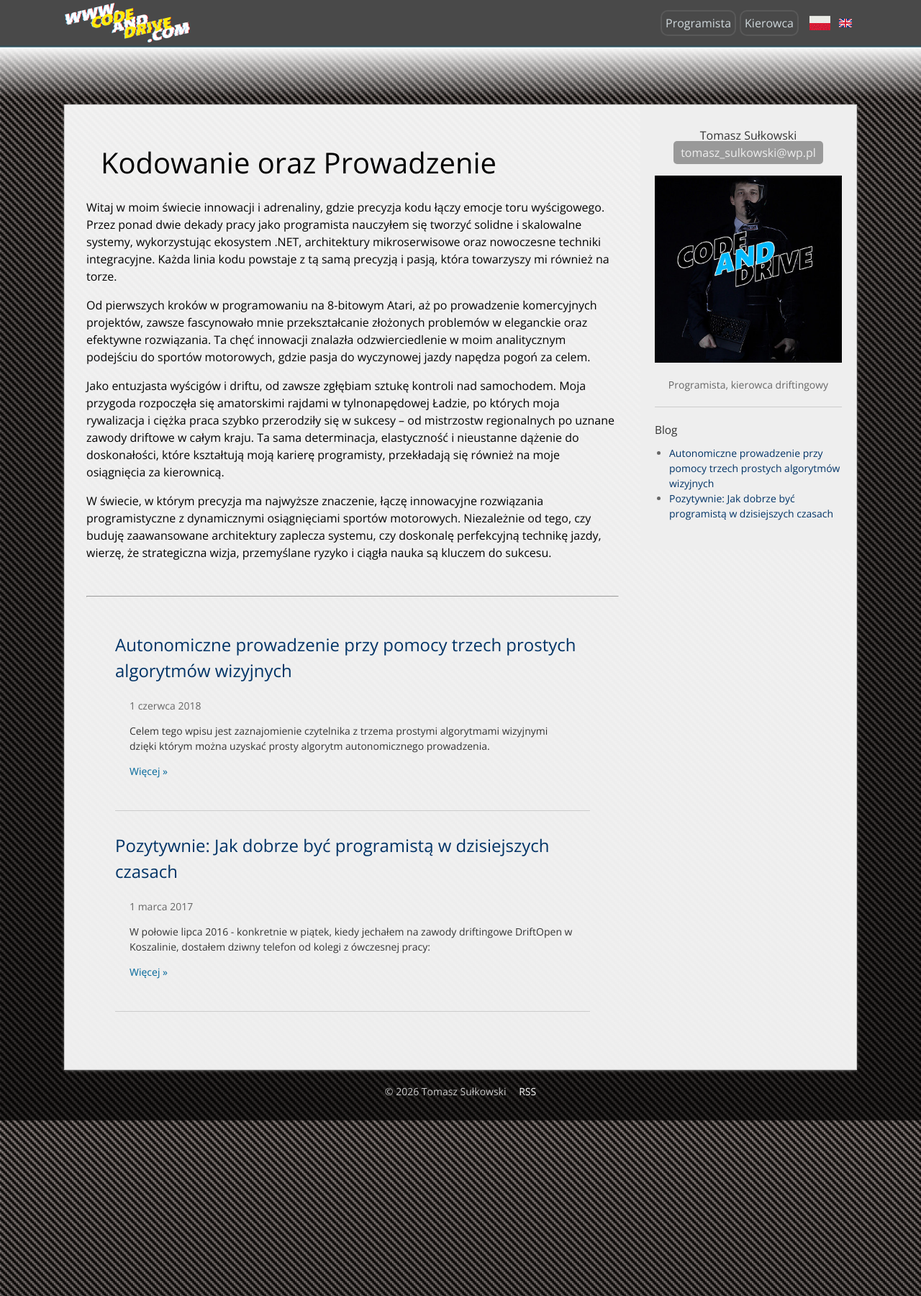
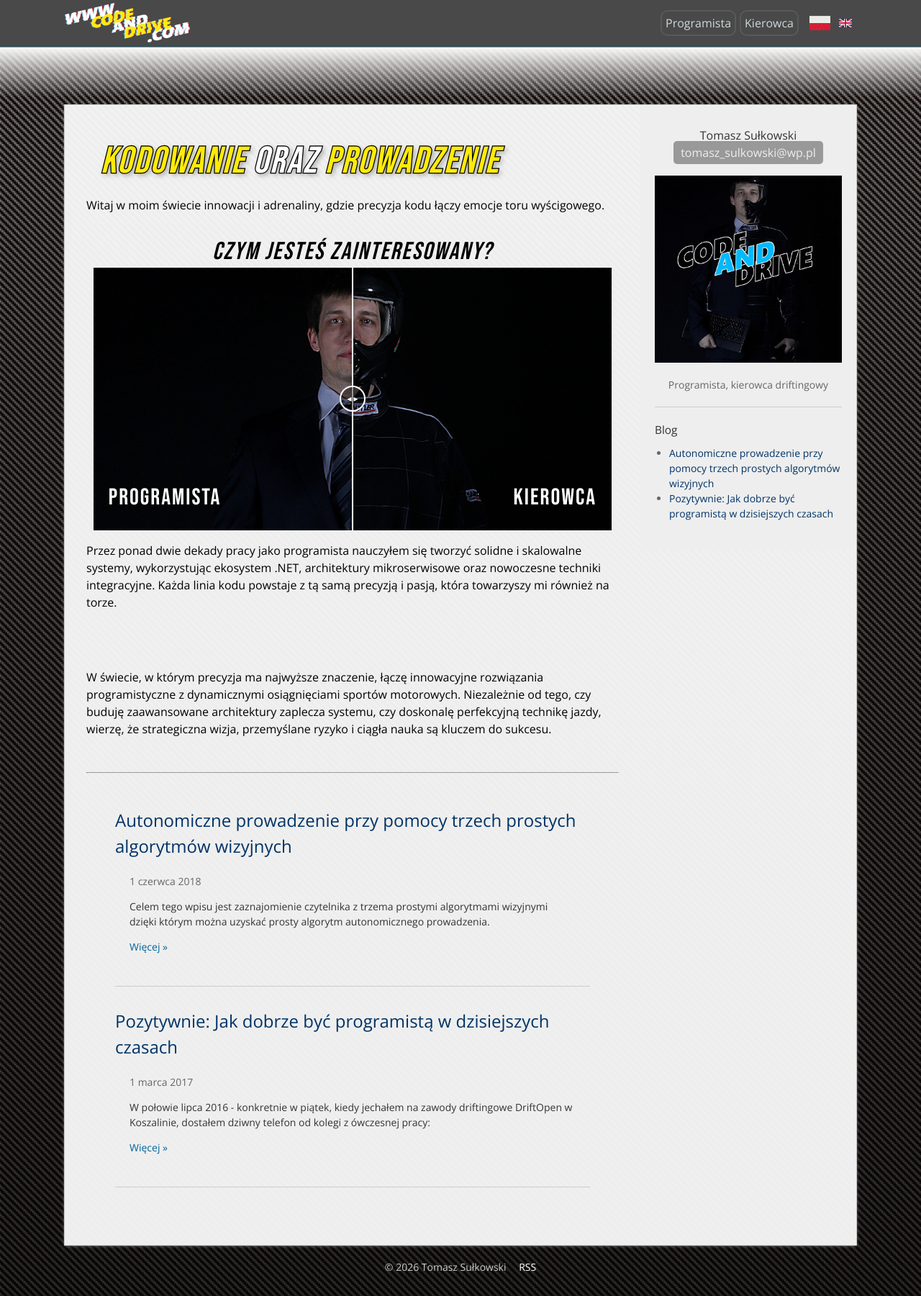
Before and after one commit to Soolek/soolek.github.io, a Jekyll site: the page built from home.pl.html, in a window 1280 px wide. Shown: the whole page at 72% size. Built offline with Jekyll 4.4.1, drawn with Linux system fonts in a browser that asks for light colours.

Commit message:
Home (PL): mirror the English home page - styled title, heading and the chooser
Same structure as home.en.html with the existing Polish prose moved into the
widget (rest of the intro -> centre, Atari paragraph -> left, drift paragraph ->
right), "Czym jesteś zainteresowany?" as the heading, Programista / Kierowca
labels linking to /pl/developer/ and /pl/driver/, "Czytaj więcej..." on the
chosen side. Labels are slightly smaller on phones so "Programista" clears the
divider at its nearest position.

Co-Authored-By: Claude Fable 5 <noreply@anthropic.com>
Claude-Session: https://claude.ai/code/session_01GHtuqHBafVYaKeiSHvM9XZ

```diff
--- a/_sass/_choose.scss
+++ b/_sass/_choose.scss
@@ -127,6 +127,9 @@ $choose-step:   ($choose-width / 2 - $choose-margin);   // 160px between the thr
 	@media (hover: hover) and (pointer: fine) {
 		pointer-events: auto;
 	}
+	@include media-query($on-palm) {
+		padding: 0 4px 4px;
+	}
 }
 .choose__label {
 	padding: 0 .4em;
@@ -136,8 +139,10 @@ $choose-step:   ($choose-width / 2 - $choose-margin);   // 160px between the thr
 	text-transform: uppercase;
 	letter-spacing: 2px;
 
+	// phones: "Programista" must clear the divider at its nearest position (27.8% of a ~370px stage)
 	@include media-query($on-palm) {
-		letter-spacing: 1px;
+		font-size: 16px;
+		letter-spacing: .5px;
 	}
 }
 .choose__more {
--- a/home.pl.html
+++ b/home.pl.html
@@ -7,11 +7,17 @@ description: "Tomasz Sułkowski – programista .NET i kierowca driftingowy. Kod
 ---
 
 <div class="home">
-  <h1 class="page-heading">Kodowanie oraz Prowadzenie</h1>
+  <h1 class="page-heading home-title"><span class="home-title__accent">Kodowanie</span> oraz <span class="home-title__accent">Prowadzenie</span></h1>
 
-  <p>Witaj w moim świecie innowacji i adrenaliny, gdzie precyzja kodu łączy emocje toru wyścigowego. Przez ponad dwie dekady pracy jako programista nauczyłem się tworzyć solidne i skalowalne systemy, wykorzystując ekosystem .NET, architektury mikroserwisowe oraz nowoczesne techniki integracyjne. Każda linia kodu powstaje z tą samą precyzją i pasją, która towarzyszy mi również na torze.</p>
-  <p>Od pierwszych kroków w programowaniu na 8-bitowym Atari, aż po prowadzenie komercyjnych projektów, zawsze fascynowało mnie przekształcanie złożonych problemów w eleganckie oraz efektywne rozwiązania. Ta chęć innowacji znalazła odzwierciedlenie w moim analitycznym podejściu do sportów motorowych, gdzie pasja do wyczynowej jazdy napędza pogoń za celem.</p>
-  <p>Jako entuzjasta wyścigów i driftu, od zawsze zgłębiam sztukę kontroli nad samochodem. Moja przygoda rozpoczęła się amatorskimi rajdami w tylnonapędowej Ładzie, po których moja rywalizacja i ciężka praca szybko przerodziły się w sukcesy – od mistrzostw regionalnych po uznane zawody driftowe w całym kraju. Ta sama determinacja, elastyczność i nieustanne dążenie do doskonałości, które kształtują moją karierę programisty, przekładają się również na moje osiągnięcia za kierownicą.</p>
+  <p>Witaj w moim świecie innowacji i adrenaliny, gdzie precyzja kodu łączy emocje toru wyścigowego.</p>
+
+  <h2 class="choose-heading">Czym jesteś zainteresowany?</h2>
+
+  {%- capture choose_left %}Od pierwszych kroków w programowaniu na 8-bitowym Atari, aż po prowadzenie komercyjnych projektów, zawsze fascynowało mnie przekształcanie złożonych problemów w eleganckie oraz efektywne rozwiązania. Ta chęć innowacji znalazła odzwierciedlenie w moim analitycznym podejściu do sportów motorowych, gdzie pasja do wyczynowej jazdy napędza pogoń za celem.{% endcapture -%}
+  {%- capture choose_center %}Przez ponad dwie dekady pracy jako programista nauczyłem się tworzyć solidne i skalowalne systemy, wykorzystując ekosystem .NET, architektury mikroserwisowe oraz nowoczesne techniki integracyjne. Każda linia kodu powstaje z tą samą precyzją i pasją, która towarzyszy mi również na torze.{% endcapture -%}
+  {%- capture choose_right %}Jako entuzjasta wyścigów i driftu, od zawsze zgłębiam sztukę kontroli nad samochodem. Moja przygoda rozpoczęła się amatorskimi rajdami w tylnonapędowej Ładzie, po których moja rywalizacja i ciężka praca szybko przerodziły się w sukcesy – od mistrzostw regionalnych po uznane zawody driftowe w całym kraju. Ta sama determinacja, elastyczność i nieustanne dążenie do doskonałości, które kształtują moją karierę programisty, przekładają się również na moje osiągnięcia za kierownicą.{% endcapture -%}
+  {% include choose.html label_left="Programista" label_right="Kierowca" href_left="/pl/developer/" href_right="/pl/driver/" more="Czytaj więcej..." alt_left="Tomasz Sułkowski w garniturze – programista" alt_right="Tomasz Sułkowski w kombinezonie i kasku – kierowca driftingowy" text_left=choose_left text_center=choose_center text_right=choose_right %}
+
   <p>W świecie, w którym precyzja ma najwyższe znaczenie, łączę innowacyjne rozwiązania programistyczne z dynamicznymi osiągnięciami sportów motorowych. Niezależnie od tego, czy buduję zaawansowane architektury zaplecza systemu, czy doskonalę perfekcyjną technikę jazdy, wierzę, że strategiczna wizja, przemyślane ryzyko i ciągła nauka są kluczem do sukcesu.</p>
 
   <br>
```
